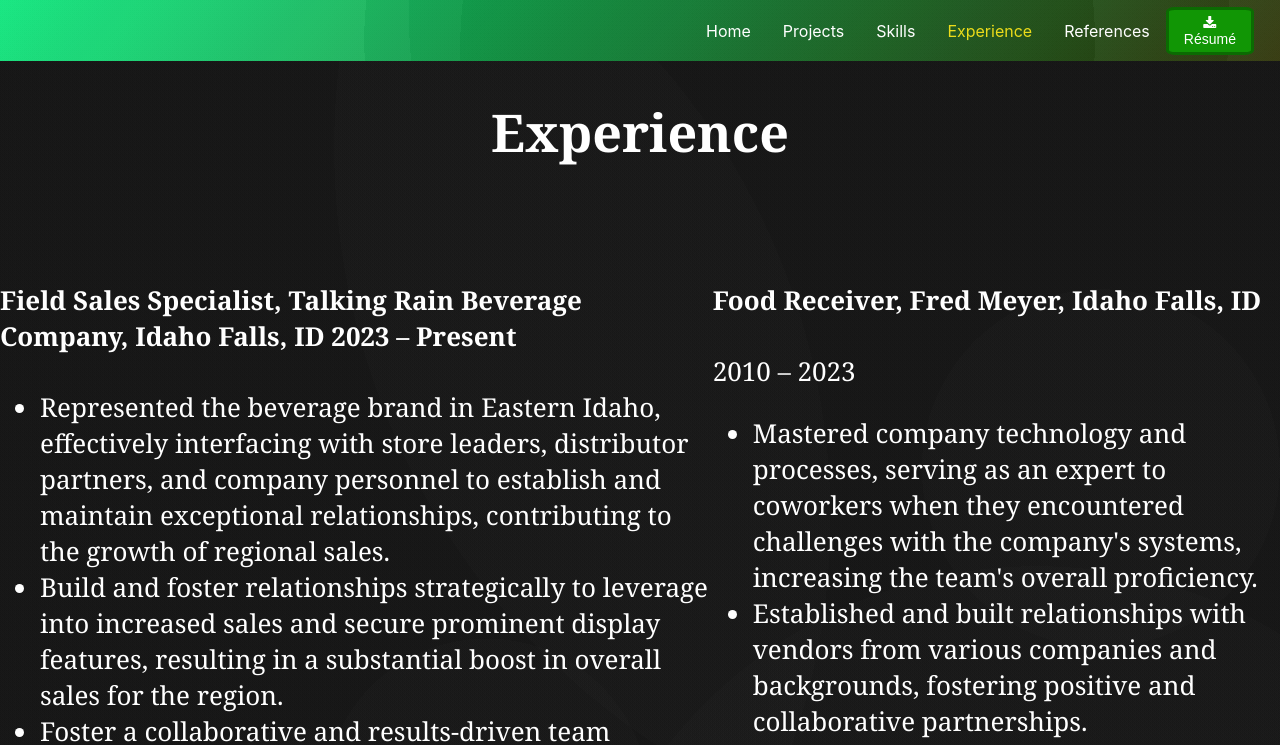
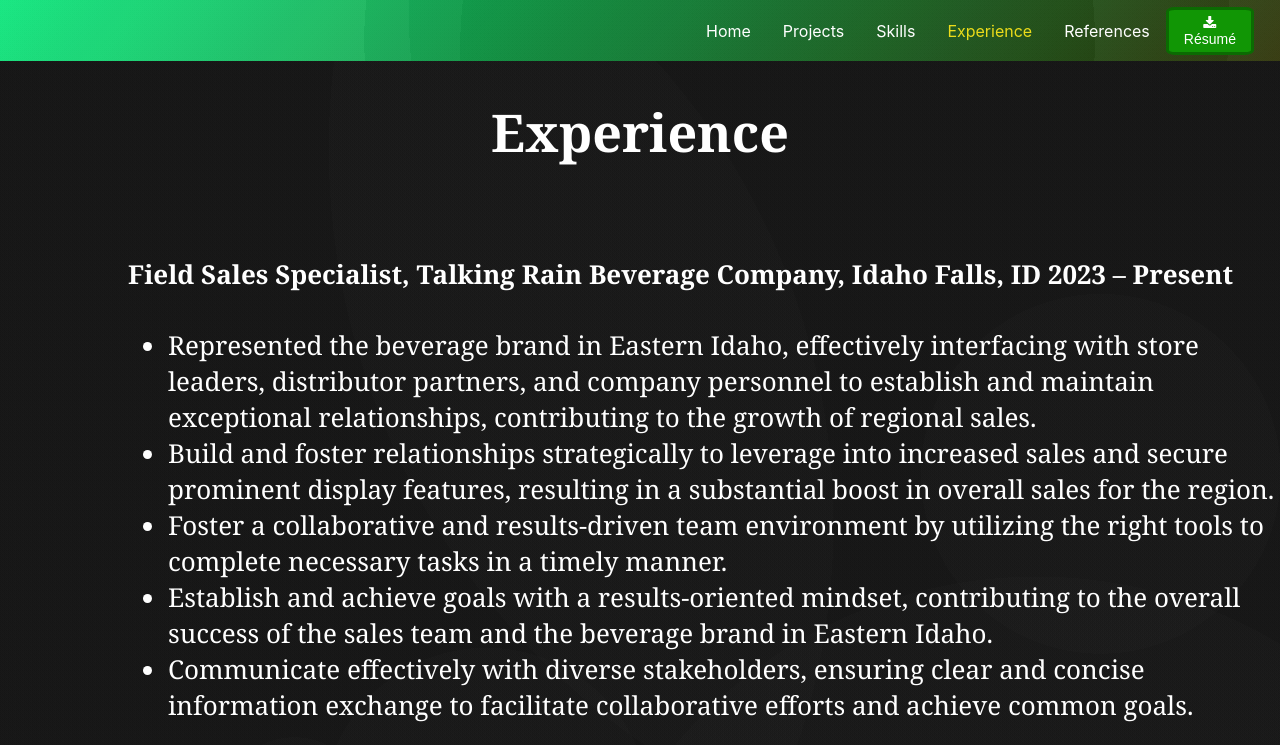
Before and after one commit to NevinsN/professional_portfolio, a React (Create React App) app in the folder professional_portfolio/: page /experience in a window 1280 px wide. Shown: the top 745 px of the page. Built offline with nearby package versions, Linux system fonts and the light colour scheme.

Commit message:
Update experience.js

```diff
--- a/professional_portfolio/src/pages/experience.js
+++ b/professional_portfolio/src/pages/experience.js
@@ -15,9 +15,9 @@ const Experience = () => {
             </div>
             <div
             style={{
-                display: "flex",
                 justifyContent: "centre",
                 alignItems: "centre",
+                paddingLeft: "10%"
             }}
             >
             <p>
```
